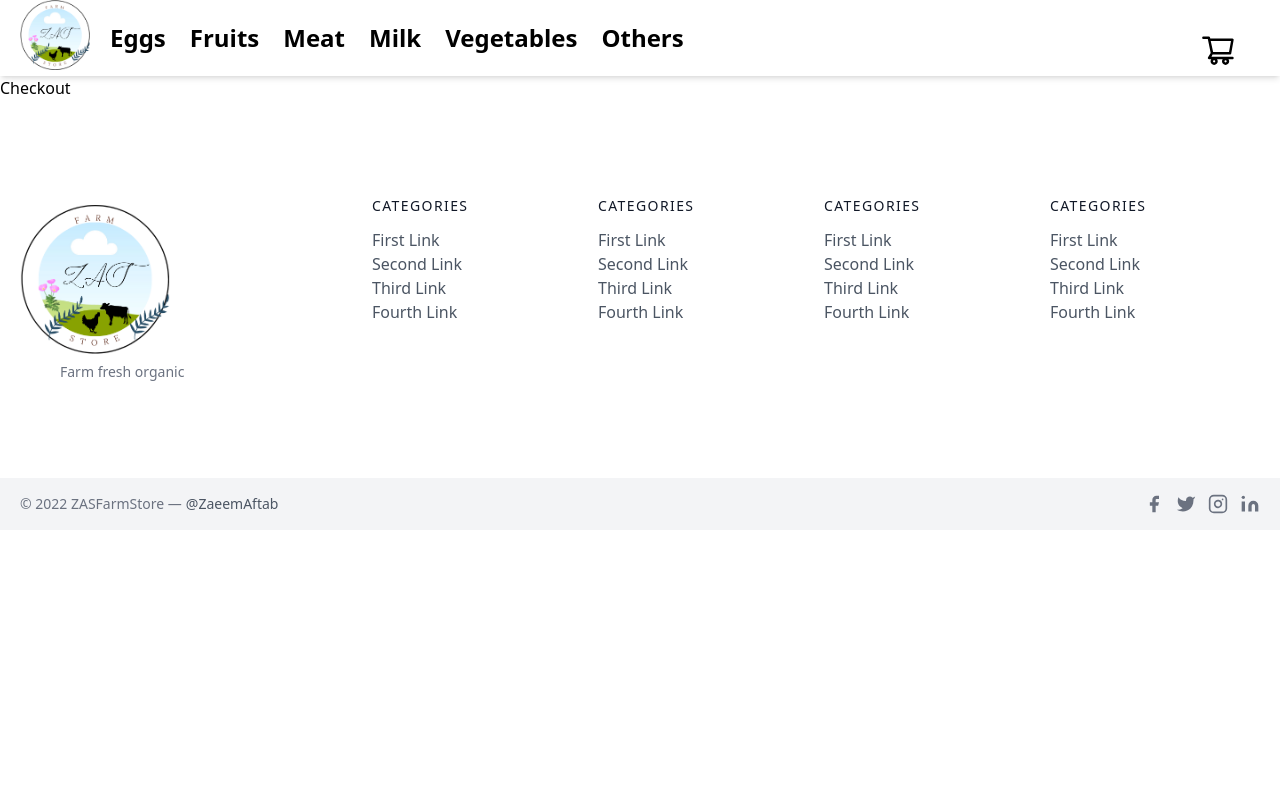
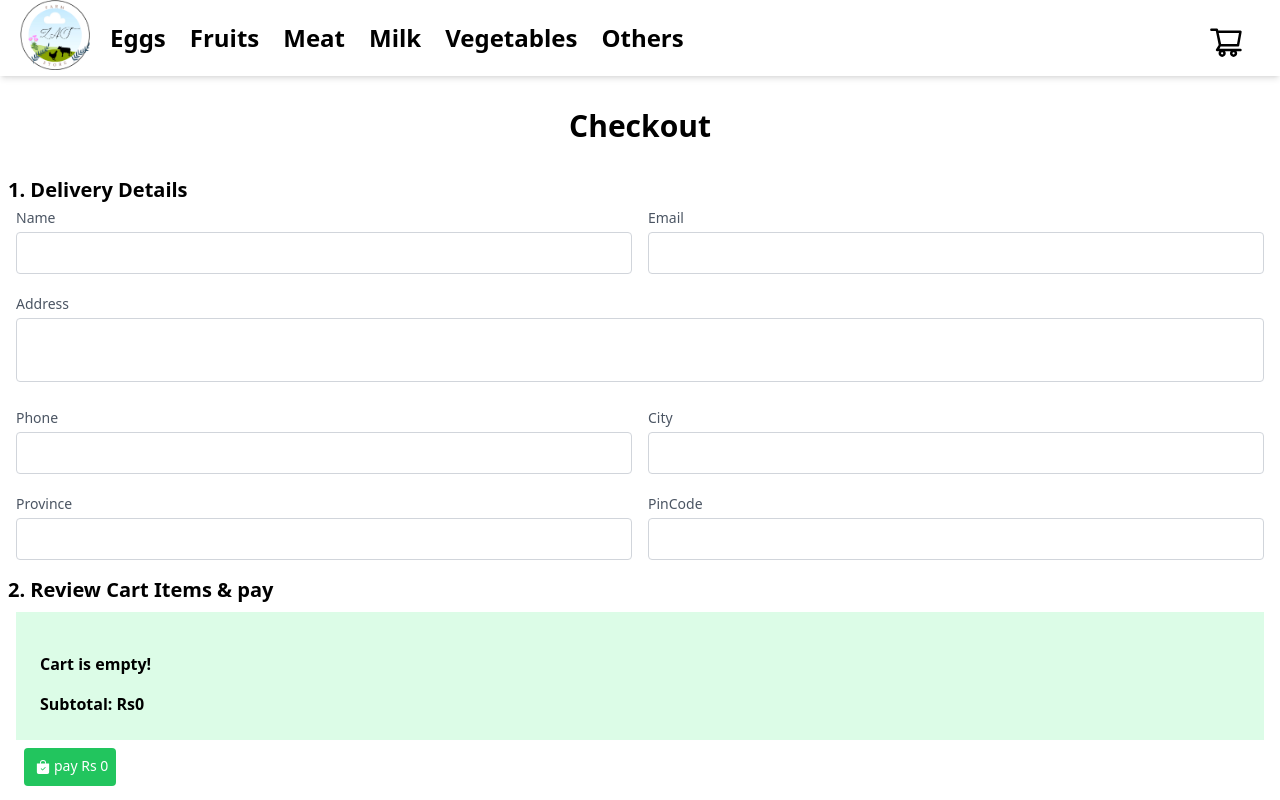
Before and after one commit to ZaeemAftabSiddiqui/zasfarmstore, a Next.js app: page /checkout in a window 1280 px wide. Shown: the top 800 px of the page. Built offline with nearby package versions, Linux system fonts and the light colour scheme.

Commit message:
Improving Sidebar & Create Checkout Page

```diff
--- a/components/Footer.js
+++ b/components/Footer.js
@@ -12,8 +12,8 @@
                 <Image
                   src="/logo.png"
                   alt="ZASFarmStore Farm fresh organic"
-                  width={150}
-                  height={150}
+                  width={200}
+                  height={200}
                 />
               </a>
             </Link>
--- a/components/Navbar.js
+++ b/components/Navbar.js
@@ -9,7 +9,7 @@
 } from "react-icons/ai";
 import { BsFillBagCheckFill } from "react-icons/bs";
 
-const navbar = ({ cart, addToCart, removeFromCart, clearCart }) => {
+const navbar = ({ cart, addToCart, removeFromCart, clearCart, subTotal }) => {
   // console.log( cart, addToCart, removeFromCart, clearCart);
   const toggelCart = () => {
     if (ref.current.classList.contains("translate-x-full")) {
@@ -72,13 +72,16 @@
       </div>
       <div
         onClick={toggelCart}
-        className=" cursor-pointer cart absolute top-8 right-6 mx-5"
+        className=" cursor-pointer cart absolute top-6 right-4 mx-5"
       >
         <AiOutlineShoppingCart className="text-2xl   md:text-4xl" />
       </div>
       <div
         ref={ref}
-        className="h-[100vh] w-72 sideCart absolute top-0 right-0 bg-green-100 px-8 py-10 transform transition-transform translate-x-full"
+        className={`h-[100vh] w-72 sideCart absolute top-0 right-0 bg-green-100 px-8 py-10 transform transition-transform
+         ${
+           Object.keys(cart).length !== 0 ? "translate-x-0" : "translate-x-full"
+         }`}
       >
         <h2 className="font-bold text-xl text-center">Shopping Cart</h2>
         <span
@@ -130,6 +133,7 @@
             );
           })}
         </ol>
+        <div className="font-bold my-2">Subtotal: Rs{subTotal}</div>
         <div className="flex">
           <Link href={"/checkout"}>
             <button className="flex mr-2 text-white bg-green-500 border-0 py-2 px-2 focus:outline-none hover:bg-green-600 rounded text-sm">
--- a/pages/_app.js
+++ b/pages/_app.js
@@ -11,6 +11,7 @@
     try {
       if (localStorage.getItem("cart")) {
         setCart(JSON.parse(localStorage.getItem("cart")));
+        saveCart(JSON.parse(localStorage.getItem("cart")));
       }
     } catch (error) {
       console.error(error);
@@ -55,11 +56,12 @@
   return (
     <>
       <Navbar
-        subTotal={subTotal}
+        key={subTotal}
         cart={cart}
         addToCart={addToCart}
         removeFromCart={removeFromCart}
         clearCart={clearCart}
+        subTotal={subTotal}
       />
       <Component
         subTotal={subTotal}
--- a/pages/checkout.js
+++ b/pages/checkout.js
@@ -1,7 +1,172 @@
 import React from "react";
+import { AiFillPlusCircle, AiFillMinusCircle } from "react-icons/ai";
+import { BsFillBagCheckFill } from "react-icons/bs";
+import Link from "next/link";
+const Checkout = ({ cart, addToCart, removeFromCart, subTotal }) => {
+  return (
+    <div className="container px-2 sm:m-auto">
+      <h1 className="font-semibold text-3xl my-8 text-center">Checkout</h1>
+      <h2 className="font-bold text-xl">1. Delivery Details</h2>
+      <div className="mx-auto flex">
+        <div className="px-2 w-1/2">
+          <div className=" mb-4">
+            <label htmlFor="name" className="leading-7 text-sm text-gray-600">
+              Name
+            </label>
+            <input
+              type="text"
+              id="name"
+              name="name"
+              className="w-full bg-white rounded border border-gray-300 focus:border-indigo-500 focus:ring-2 focus:ring-indigo-200 text-base outline-none text-gray-700 py-1 px-3 leading-8 transition-colors duration-200 ease-in-out"
+            />
+          </div>
+        </div>
+        <div className=" px-2 w-1/2">
+          <div className=" mb-4">
+            <label htmlFor="email" className="leading-7 text-sm text-gray-600">
+              Email
+            </label>
+            <input
+              type="email"
+              id="email"
+              name="email"
+              className="w-full bg-white rounded border border-gray-300 focus:border-indigo-500 focus:ring-2 focus:ring-indigo-200 text-base outline-none text-gray-700 py-1 px-3 leading-8 transition-colors duration-200 ease-in-out"
+            />
+          </div>
+        </div>
+      </div>
+      <div className=" px-2 w-full">
+        <div className="mb-4">
+          <label htmlFor="address" className="leading-7 text-sm text-gray-600">
+            Address
+          </label>
+          <textarea
+            id="address"
+            name="address"
+            className="w-full bg-white rounded border border-gray-300 focus:border-indigo-500 focus:ring-2 focus:ring-indigo-200 h-16 text-base outline-none text-gray-700 py-1 px-3 resize-none leading-6 transition-colors duration-200 ease-in-out"
+          ></textarea>
+        </div>
+      </div>
+      <div className="mx-auto flex">
+        <div className="px-2 w-1/2">
+          <div className=" mb-4">
+            <label htmlFor="phone" className="leading-7 text-sm text-gray-600">
+              Phone
+            </label>
+            <input
+              type="phone"
+              id="phone"
+              name="phone"
+              className="w-full bg-white rounded border border-gray-300 focus:border-indigo-500 focus:ring-2 focus:ring-indigo-200 text-base outline-none text-gray-700 py-1 px-3 leading-8 transition-colors duration-200 ease-in-out"
+            />
+          </div>
+        </div>
+        <div className="px-2 w-1/2">
+          <div className=" mb-4">
+            <label htmlFor="city" className="leading-7 text-sm text-gray-600">
+              City
+            </label>
+            <input
+              type="text"
+              id="city"
+              name="city"
+              className="w-full bg-white rounded border border-gray-300 focus:border-indigo-500 focus:ring-2 focus:ring-indigo-200 text-base outline-none text-gray-700 py-1 px-3 leading-8 transition-colors duration-200 ease-in-out"
+            />
+          </div>
+        </div>
+      </div>
+      <div className="mx-auto flex">
+        <div className="px-2 w-1/2">
+          <div className=" mb-4">
+            <label
+              htmlFor="province"
+              className="leading-7 text-sm text-gray-600"
+            >
+              Province
+            </label>
+            <input
+              type="text"
+              id="province"
+              name="province"
+              className="w-full bg-white rounded border border-gray-300 focus:border-indigo-500 focus:ring-2 focus:ring-indigo-200 text-base outline-none text-gray-700 py-1 px-3 leading-8 transition-colors duration-200 ease-in-out"
+            />
+          </div>
+        </div>
 
-const Checkout = () => {
-  return <div>Checkout</div>;
+        <div className="px-2 w-1/2">
+          <div className=" mb-4">
+            <label
+              htmlFor="pincode"
+              className="leading-7 text-sm text-gray-600"
+            >
+              PinCode
+            </label>
+            <input
+              type="pincode"
+              id="pincode"
+              name="pincode"
+              className="w-full bg-white rounded border border-gray-300 focus:border-indigo-500 focus:ring-2 focus:ring-indigo-200 text-base outline-none text-gray-700 py-1 px-3 leading-8 transition-colors duration-200 ease-in-out"
+            />
+          </div>
+        </div>
+      </div>
+      <h2 className="font-semibold text-xl">2. Review Cart Items & pay</h2>
+      <div className=" sideCart  bg-green-100 p-6 m-2 ">
+        <ol className="list-decimal font-semibold">
+          {Object.keys(cart).length == 0 && (
+            <div className="my-4  font-semibold"> Cart is empty!</div>
+          )}
+          {Object.keys(cart).map((k) => {
+            return (
+              <li key={k}>
+                <div className="item flex my-3">
+                  <div className=" font-semibold">{cart[k].name}</div>
+                  <div className="flex items-center justify-center font-semibold w-1/3 text-lg">
+                    <AiFillMinusCircle
+                      onClick={() => {
+                        removeFromCart(
+                          k,
+                          1,
+                          cart[k].price,
+                          cart[k].name,
+                          cart[k].size,
+                          cart[k].varient
+                        );
+                      }}
+                      className="cursor-pointer text-green-500"
+                    />
+                    <span className="mx-2 text-sm">{cart[k].qty}</span>
+                    <AiFillPlusCircle
+                      onClick={() => {
+                        addToCart(
+                          k,
+                          1,
+                          cart[k].price,
+                          cart[k].name,
+                          cart[k].size,
+                          cart[k].varient
+                        );
+                      }}
+                      className="cursor-pointer text-green-500"
+                    />
+                  </div>
+                </div>
+              </li>
+            );
+          })}
+        </ol>
+        <span className="font-bold">Subtotal: Rs{subTotal}</span>
+      </div>
+      <div className="flex mx-4">
+        <Link href={"/"}>
+          <button className="flex mr-2 text-white bg-green-500 border-0 py-2 px-2 focus:outline-none hover:bg-green-600 rounded text-sm">
+            <BsFillBagCheckFill className="m-1" />
+            pay Rs {subTotal}
+          </button>
+        </Link>
+      </div>
+    </div>
+  );
 };
 
 export default Checkout;
```
